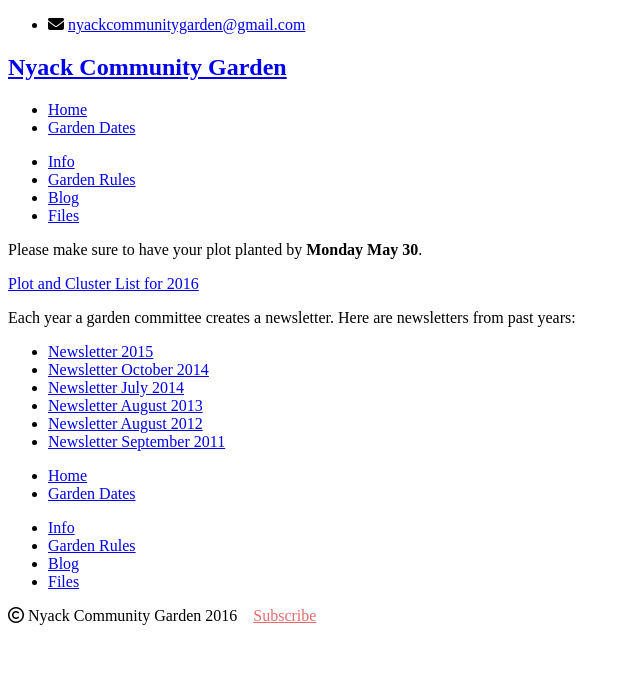
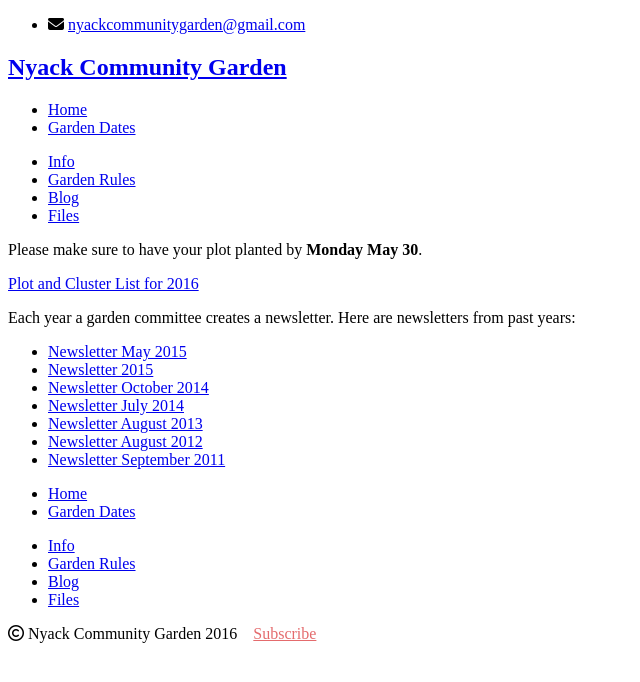
Before and after one commit to bosborne/nyackcommunitygarden, a Jekyll site: the page built from files/index.md, in a window 1280 px wide. Shown: the top 682 px of the page, without its empty margins (0-640 px from the left). Built offline with Jekyll 4.4.1, drawn with Linux system fonts in a browser that asks for light colours; nearby versions of some CDN libraries; library files that are not in the unit come from our copies.

Commit message:
Add May newsletter

```diff
--- a/files/index.md
+++ b/files/index.md
@@ -9,6 +9,7 @@
 
 Each year a garden committee creates a newsletter. Here are newsletters from past years:
 
+- [Newsletter May 2015](/pdf/Newsletter_May_2016.pdf)
 - [Newsletter 2015](/pdf/Newsletter_2015.pdf)
 - [Newsletter October 2014](/pdf/Newsletter_October_2014.pdf)
 - [Newsletter July 2014](/pdf/Newsletter_July_2014.pdf)
```
Also changed, not shown: 1 other file.
